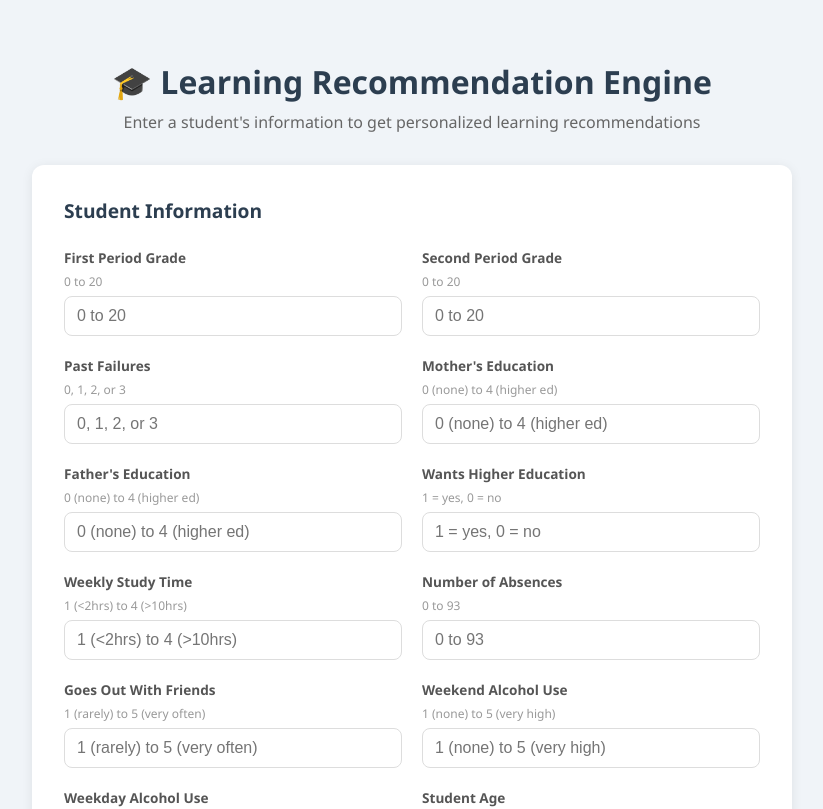
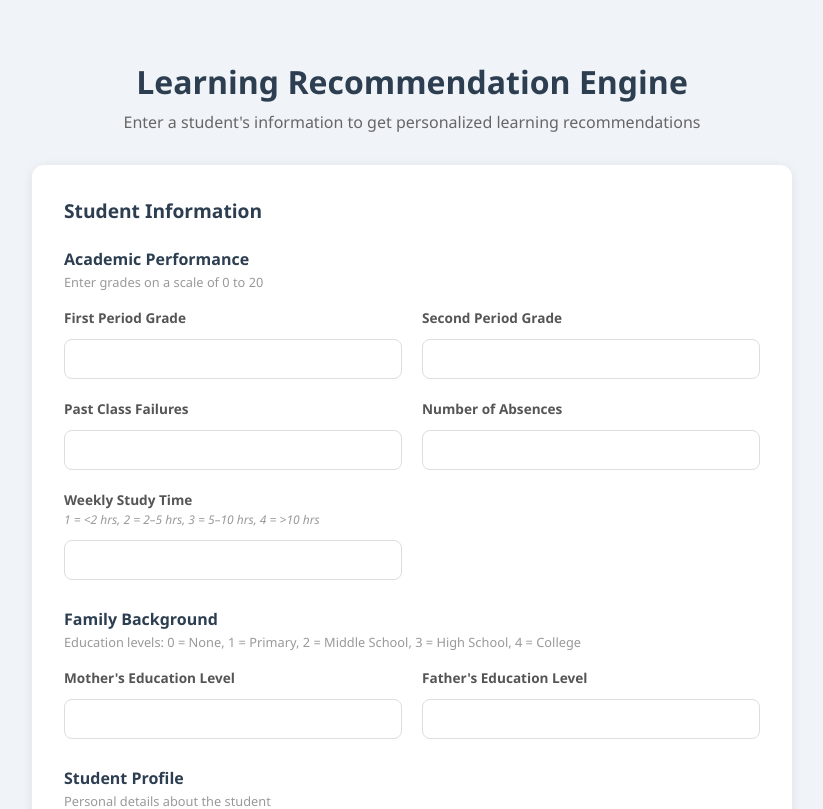
Before and after one commit to pricefy-dotcom/learning-recommender, a React (Create React App) app in the folder frontend/: page / in a window 1280 px wide. Shown: the top 809 px of the page, without its empty margins (228-1051 px from the left). Built offline with nearby package versions, Linux system fonts and the light colour scheme.

Commit message:
Week 6 complete: React Frontend with improved UI and field notes

```diff
--- a/frontend/src/App.css
+++ b/frontend/src/App.css
@@ -191,3 +191,36 @@ h1 {
   border-radius: 8px;
   margin-top: 16px;
 }
+
+.section {
+  margin-bottom: 28px;
+}
+
+.section-header {
+  margin-bottom: 16px;
+}
+
+.section-header h3 {
+  font-size: 1rem;
+  color: #2c3e50;
+  margin-bottom: 4px;
+}
+
+.section-hint {
+  font-size: 0.80rem;
+  color: #999;
+  line-height: 1.4;
+}
+
+.label-row {
+  display: flex;
+  flex-direction: column;
+  gap: 2px;
+  margin-bottom: 6px;
+}
+
+.field-note {
+  font-size: 0.72rem;
+  color: #3498db;
+  font-style: italic;
+}
--- a/frontend/src/App.js
+++ b/frontend/src/App.js
@@ -7,21 +7,45 @@ const defaultForm = {
   Walc: '', Dalc: '', age: '', romantic: '', traveltime: ''
 };
 
-const fieldConfig = [
-  { key: 'G1', label: 'First Period Grade', hint: '0 to 20' },
-  { key: 'G2', label: 'Second Period Grade', hint: '0 to 20' },
-  { key: 'failures', label: 'Past Failures', hint: '0, 1, 2, or 3' },
-  { key: 'Medu', label: "Mother's Education", hint: '0 (none) to 4 (higher ed)' },
-  { key: 'Fedu', label: "Father's Education", hint: '0 (none) to 4 (higher ed)' },
-  { key: 'higher', label: 'Wants Higher Education', hint: '1 = yes, 0 = no' },
-  { key: 'studytime', label: 'Weekly Study Time', hint: '1 (<2hrs) to 4 (>10hrs)' },
-  { key: 'absences', label: 'Number of Absences', hint: '0 to 93' },
-  { key: 'goout', label: 'Goes Out With Friends', hint: '1 (rarely) to 5 (very often)' },
-  { key: 'Walc', label: 'Weekend Alcohol Use', hint: '1 (none) to 5 (very high)' },
-  { key: 'Dalc', label: 'Weekday Alcohol Use', hint: '1 (none) to 5 (very high)' },
-  { key: 'age', label: 'Student Age', hint: '15 to 22' },
-  { key: 'romantic', label: 'In a Relationship', hint: '1 = yes, 0 = no' },
-  { key: 'traveltime', label: 'Travel Time to School', hint: '1 (<15min) to 4 (>1hr)' },
+const sections = [
+  {
+    title: 'Academic Performance',
+    hint: 'Enter grades on a scale of 0 to 20',
+    fields: [
+      { key: 'G1', label: 'First Period Grade', min: 0, max: 20 },
+      { key: 'G2', label: 'Second Period Grade', min: 0, max: 20 },
+      { key: 'failures', label: 'Past Class Failures', min: 0, max: 3 },
+      { key: 'absences', label: 'Number of Absences', min: 0, max: 93 },
+      { key: 'studytime', label: 'Weekly Study Time', min: 1, max: 4, note: '1 = <2 hrs, 2 = 2–5 hrs, 3 = 5–10 hrs, 4 = >10 hrs' },
+    ]
+  },
+  {
+    title: 'Family Background',
+    hint: 'Education levels: 0 = None, 1 = Primary, 2 = Middle School, 3 = High School, 4 = College',
+    fields: [
+      { key: 'Medu', label: "Mother's Education Level", min: 0, max: 4 },
+      { key: 'Fedu', label: "Father's Education Level", min: 0, max: 4 },
+    ]
+  },
+  {
+    title: 'Student Profile',
+    hint: 'Personal details about the student',
+    fields: [
+      { key: 'age', label: 'Student Age', min: 15, max: 22 },
+      { key: 'higher', label: 'Wants Higher Education', min: 0, max: 1, note: '0 = No, 1 = Yes' },
+      { key: 'romantic', label: 'In a Romantic Relationship', min: 0, max: 1, note: '0 = No, 1 = Yes' },
+      { key: 'traveltime', label: 'Travel Time to School', min: 1, max: 4, note: '1 = <15 min, 2 = 15–30 min, 3 = 30–60 min, 4 = >1 hr' },
+    ]
+  },
+  {
+    title: 'Lifestyle',
+    hint: 'Rate each on a scale of 1 (very low) to 5 (very high)',
+    fields: [
+      { key: 'goout', label: 'Social Activity Level', min: 1, max: 5 },
+      { key: 'Walc', label: 'Weekend Alcohol Use', min: 1, max: 5 },
+      { key: 'Dalc', label: 'Weekday Alcohol Use', min: 1, max: 5 },
+    ]
+  }
 ];
 
 export default function App() {
@@ -63,28 +87,39 @@ export default function App() {
 
   return (
     <div className="app">
-      <h1>🎓 Learning Recommendation Engine</h1>
+      <h1>Learning Recommendation Engine</h1>
       <p className="subtitle">
         Enter a student's information to get personalized learning recommendations
       </p>
 
       <div className="card">
         <h2>Student Information</h2>
+        {sections.map(({ title, hint, fields }) => (
+          <div className="section" key={title}>
+            <div className="section-header">
+              <h3>{title}</h3>
+              <p className="section-hint">{hint}</p>
+            </div>
             <div className="form-grid">
-          {fieldConfig.map(({ key, label, hint }) => (
+              {fields.map(({ key, label, min, max, note }) => (
                 <div className="form-group" key={key}>
+                  <div className="label-row">
                     <label>{label}</label>
-              <span>{hint}</span>
+                    {note && <span className="field-note">{note}</span>}
+                  </div>
                   <input
                     type="number"
                     name={key}
                     value={form[key]}
                     onChange={handleChange}
-                placeholder={hint}
+                    min={min}
+                    max={max}
                   />
                 </div>
               ))}
             </div>
+          </div>
+        ))}
 
         <button
           className="submit-btn"
```
Lines whose indentation alone changed are shown as unchanged.
